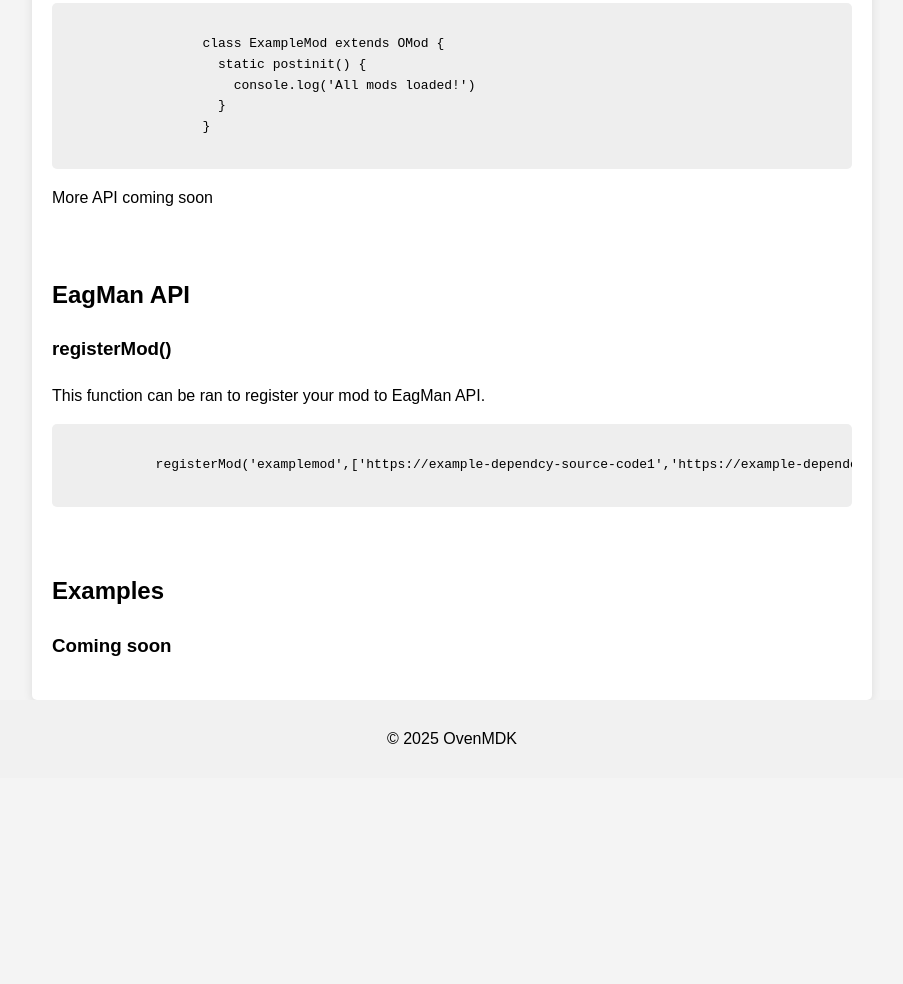
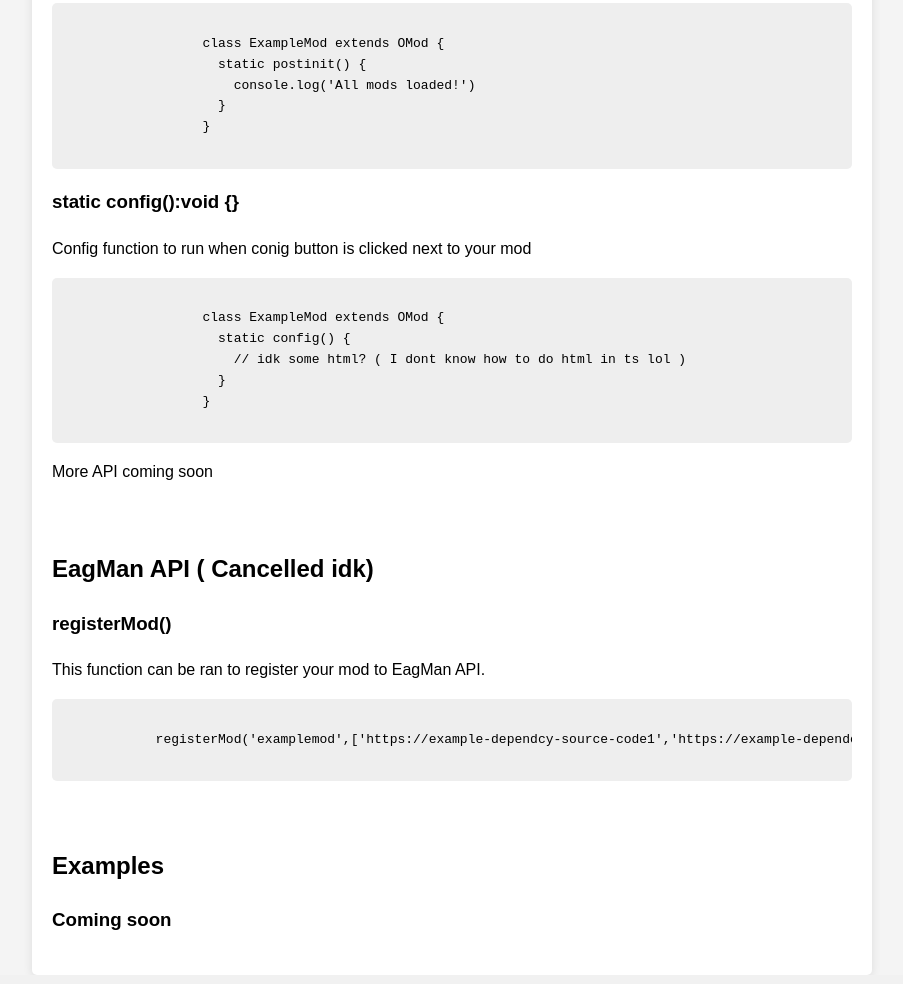
Before and after one commit to OvenMDK/Docs, a website: page api.html in a window 1280 px wide. Shown: the part 3393-4377 px from the top of the page, without its empty margins (188-1091 px from the left). Before the commit the page ends 4171 px from the top, so only its background shows below. Drawn offline with Linux system fonts and the light colour scheme.

Commit message:
Update api.html

```diff
--- a/api.html
+++ b/api.html
@@ -197,6 +197,15 @@
                     }
                   }
             </code></pre>
+            <h3>static config():void {}</h3>
+            <p>Config function to run when conig button is clicked next to your mod</p>
+            <pre><code>
+                  class ExampleMod extends OMod {
+                    static config() {
+                      // idk some html? ( I dont know how to do html in ts lol )
+                    }
+                  }
+            </code></pre>
         <p>More API coming soon</p>
         <!-- documentation to add:
 
@@ -210,7 +219,7 @@
       </section>
       <br />
       <section id="EagMan-API">
-        <h1>EagMan API</h1>
+        <h1>EagMan API ( Cancelled idk) </h1>
         <h3>registerMod()</h3>
         <p>
           This function can be ran to register your mod to EagMan API.
```
